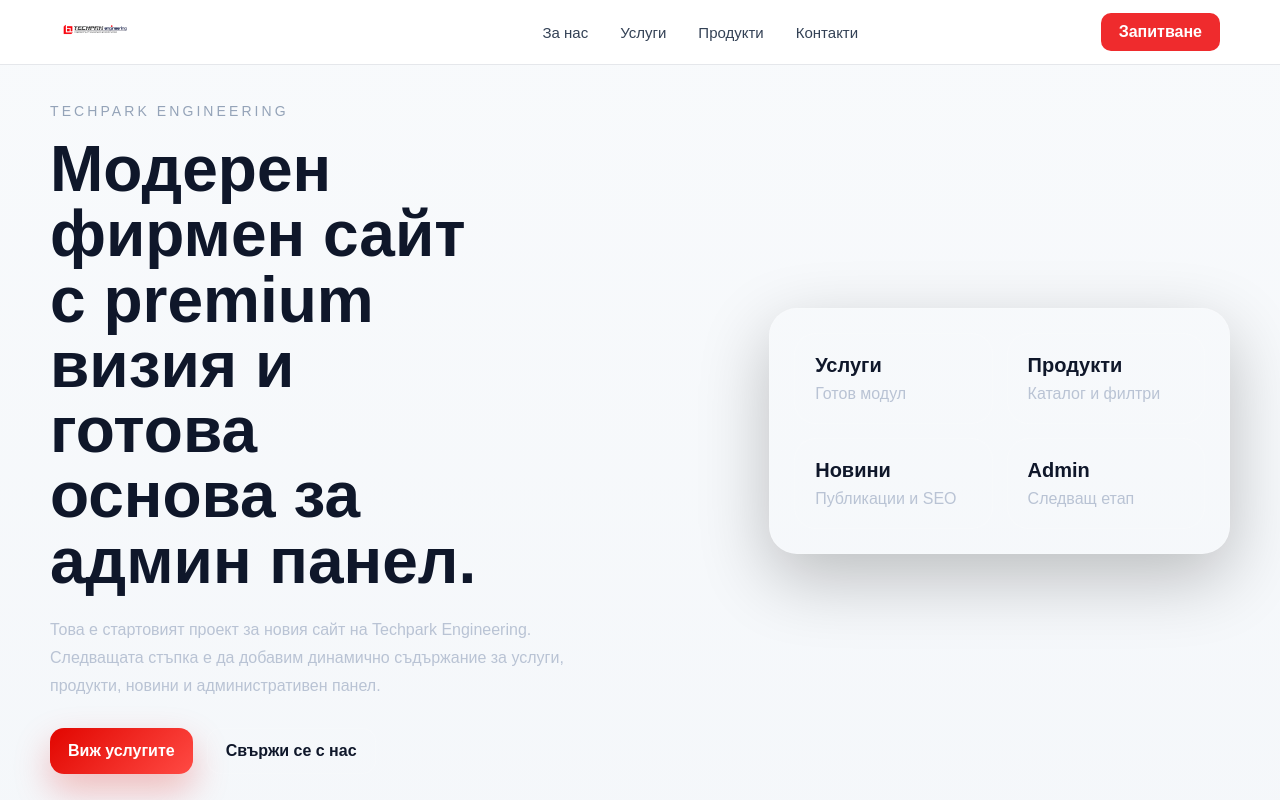
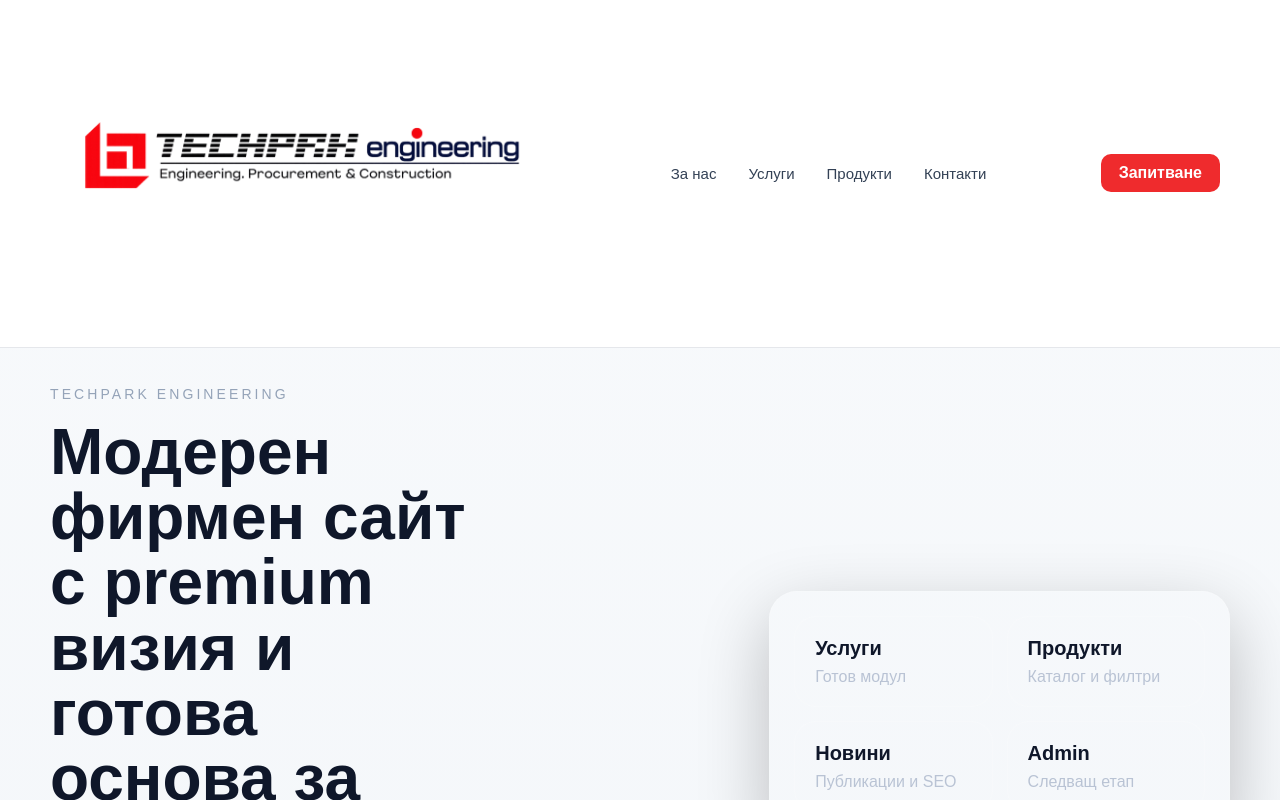
Before and after one commit to techpark-bg/techpark-bg, a Next.js app: page / in a window 1280 px wide. Shown: the top 800 px of the page. Built offline with nearby package versions, Linux system fonts and the light colour scheme.

Commit message:
Update page.tsx

```diff
--- a/app/page.tsx
+++ b/app/page.tsx
@@ -40,7 +40,7 @@ export default function HomePage() {
     margin: "0 auto",
     padding: "8px 20px",
     display: "grid",
-    gridTemplateColumns: "240px 1fr auto",
+    gridTemplateColumns: "1fr 1fr auto",
     alignItems: "center",
     gap: "24px",
   }}
@@ -49,10 +49,10 @@ export default function HomePage() {
     <Image
   src="/logo.png"
   alt="Techpark Engineering"
-  width={220}
-  height={48}
+  width={500}
+  height={120}
   priority
-  style={{ height: "48px", width: "auto", display: "block" }}
+  style={{ width: "100%", height: "auto" }}
 />
 
     {/* NAV */}
```
